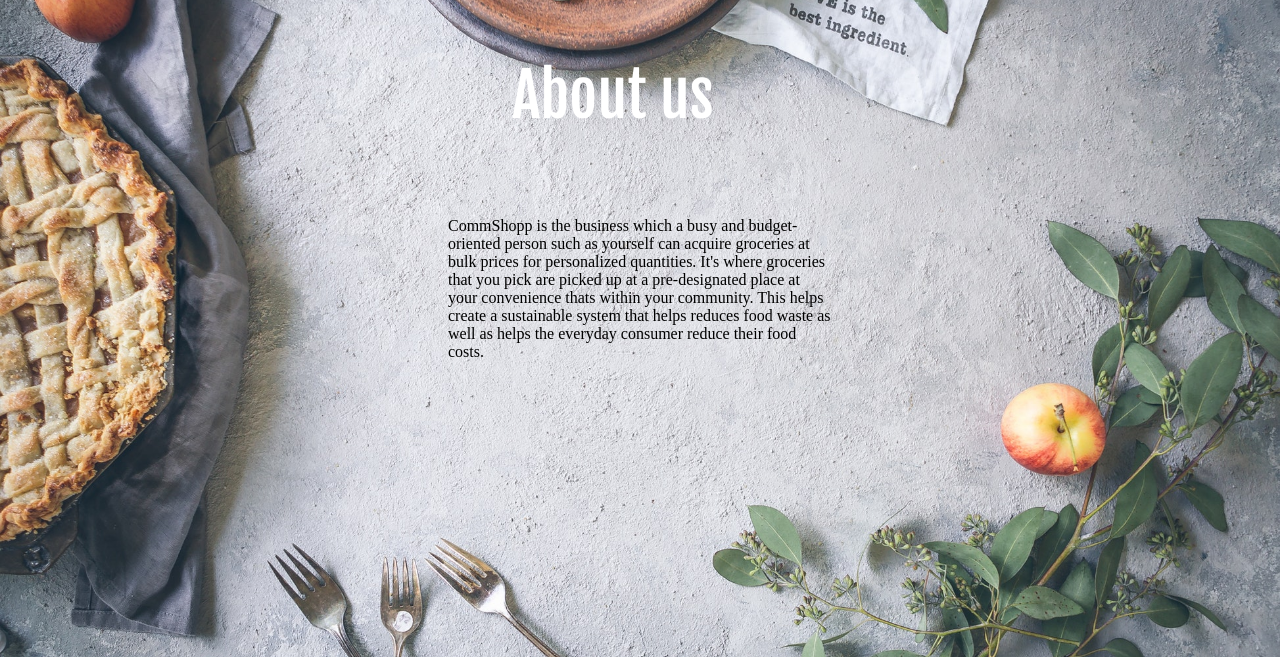
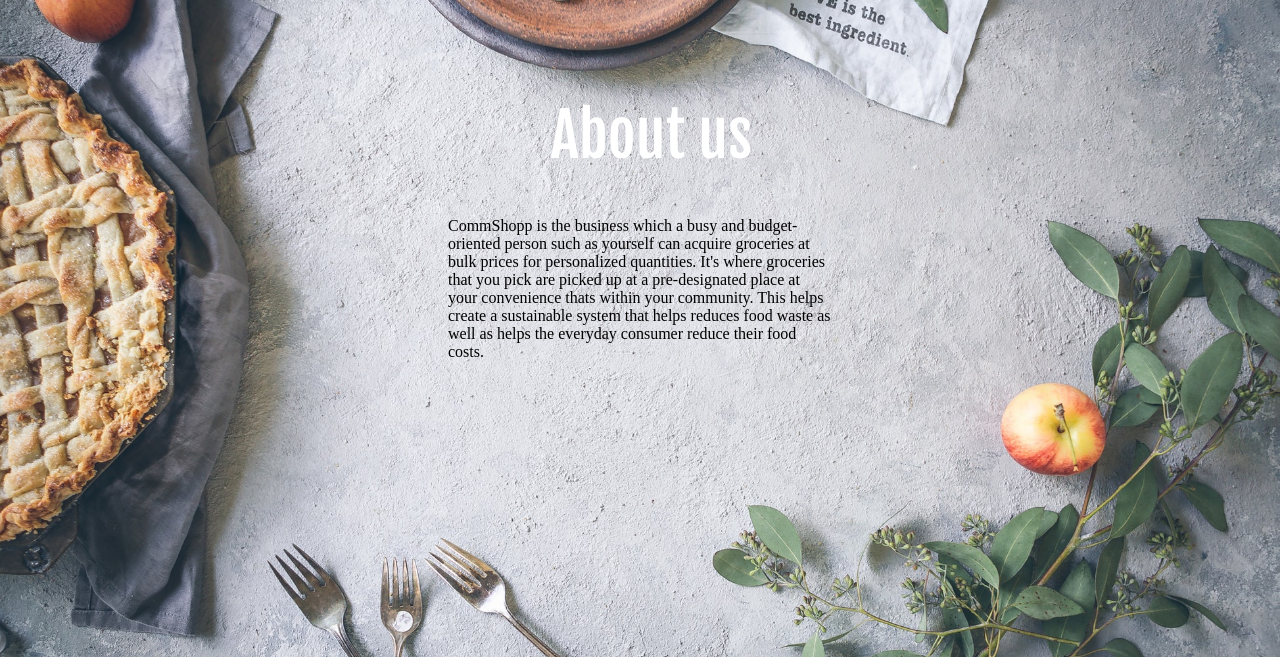
Before and after one commit to lukejohnhansen/commshopp, a plain HTML site: page homepage/Aboutus.html in a window 1280 px wide. Shown: the part 143-800 px from the top of the page. Drawn offline with Linux system fonts and the light colour scheme.

Commit message:
updated homepage positioning

```diff
--- a/homepage/style.css
+++ b/homepage/style.css
@@ -92,8 +92,8 @@ li a {
 
 #title{
 	position:absolute;
-	top: 25%;
-	left: 40%;
+	top: 30%;
+	left: 43%;
 	font-family: "fjalla";
 	color:white;
 	font-size: 45pt;
```
